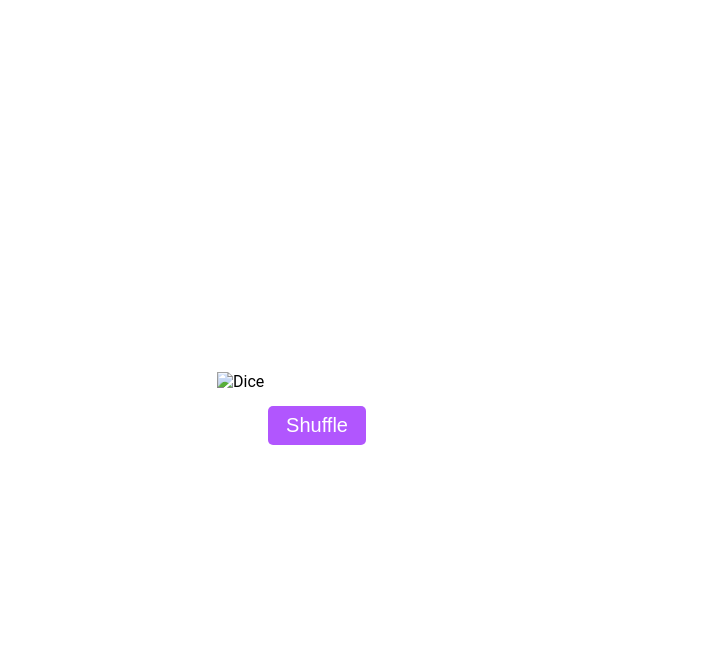
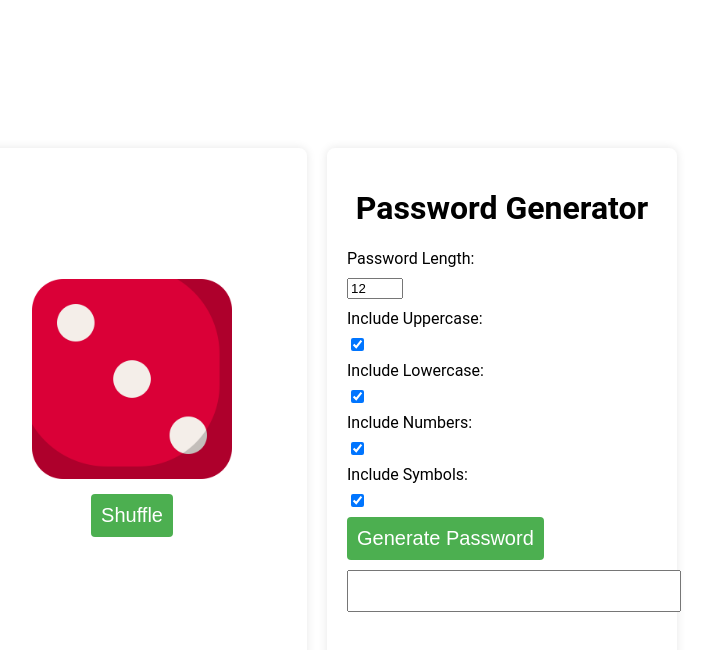
Before and after one commit to Nadeem222/Short-Project-Js-Dice, a plain HTML site: page index.html in a window 1280 px wide. Both pictures are taken after a click on the button "Shuffle". Shown: the whole page, without its empty margins (331-1043 px from the left). Drawn offline with Linux system fonts and the light colour scheme.

Commit message:
dice & aPassword generator complete

```diff
--- a/index.html
+++ b/index.html
@@ -9,11 +9,11 @@
         body {
             width: 100%;
             height: 100vh;
-
             display: flex;
             align-items: center;
             justify-content: center;
             font-family: 'Roboto', sans-serif;
+            gap: 20px;
         }
 
         .dice-container {
@@ -22,6 +22,12 @@
             justify-content: center;
             flex-direction: column;
             gap: 15px;
+            box-shadow: 0 0 10px rgba(0, 0, 0, 0.1);
+            width: 310px;
+            height: 480px;
+            padding: 20px;
+            background-color: #fff;
+            border-radius: 8px;
         }
 
         img {
@@ -37,6 +43,49 @@
             color: #fff;
             cursor: pointer;
         }
+
+        .password-con {
+            background-color: #fff;
+            padding: 20px;
+            border-radius: 8px;
+            box-shadow: 0 0 10px rgba(0, 0, 0, 0.1);
+            width: 310px;
+            height: 480px;
+        }
+
+        h1 {
+            text-align: center;
+        }
+
+        .options {
+            margin-top: 20px;
+        }
+
+        label,
+        input {
+            margin-bottom: 10px;
+            display: block;
+        }
+
+        button {
+            background-color: #4caf50;
+            color: #fff;
+            padding: 10px;
+            border: none;
+            border-radius: 4px;
+            cursor: pointer;
+        }
+
+        button:hover {
+            background-color: #45a049;
+        }
+
+        #password {
+            margin-top: 10px;
+            width: 100%;
+            padding: 10px;
+            font-size: 16px;
+        }
     </style>
 </head>
 
@@ -46,24 +95,77 @@
 
         <img src="./img/1.png" alt="Dice" id="img">
 
-        <button onclick="shuffle()">Shuffle</button>
+        <button onclick="anim()">Shuffle</button>
     </div>
+    <div class="password-con">
+        <h1>Password Generator</h1>
+        <div class="options">
+            <label for="length">Password Length:</label>
+            <input type="number" id="length" min="4" max="50" value="12">
+
+            <label for="uppercase">Include Uppercase:</label>
+            <input type="checkbox" id="uppercase" checked>
+
+            <label for="lowercase">Include Lowercase:</label>
+            <input type="checkbox" id="lowercase" checked>
+
+            <label for="numbers">Include Numbers:</label>
+            <input type="checkbox" id="numbers" checked>
+
+            <label for="symbols">Include Symbols:</label>
+            <input type="checkbox" id="symbols" checked>
+
+            <button id="generate">Generate Password</button>
+            <input type="text" id="password" readonly>
+        </div>
     </div>
-
     <script>
 
 
         function shuffle() {
 
-            var image = document.getElementById("img");
-            var dice = Math.ceil(Math.random() * 6);
+            const image = document.getElementById("img");
+            let dice = Math.ceil(Math.random() * 6);
 
-            image.setAttribute("src",)
+
+            // console.log(image);
+
+            image.setAttribute("src", `/img/${dice}.png`)
 
             console.log(dice);
 
         }
+        function anim() {
+            setTimeout(shuffle, 500);
+            const image = document.getElementById("img");
+            image.setAttribute("src", "dice.gif");
+        }
 
+        document.getElementById('generate').addEventListener('click', function () {
+            var length = document.getElementById('length').value;
+            var uppercase = document.getElementById('uppercase').checked;
+            var lowercase = document.getElementById('lowercase').checked;
+            var numbers = document.getElementById('numbers').checked;
+            var symbols = document.getElementById('symbols').checked;
+
+            document.getElementById('password').value = generatePassword(length, uppercase, lowercase, numbers, symbols);
+        });
+        function generatePassword(length, uppercase, lowercase, numbers, symbols) {
+            var charset = '';
+            var password = '';
+
+            if (uppercase) charset += 'ABCDEFGHIJKLMNOPQRSTUVWXYZ';
+            if (lowercase) charset += 'abcdefghijklmnopqrstuvwxyz';
+            if (numbers) charset += '0123456789';
+            if (symbols) charset += '!@#$%^&*()_+[]{}|;:,.<>?';
+
+            for (var i = 0; i < length; i++) {
+                var randomIndex = Math.floor(Math.random() * charset.length);
+                password += charset.charAt(randomIndex);
+            }
+
+            return password;
+        }
 
     </script>
 
```
Also changed, not shown: dice.gif (added), img/1.png (added), img/2.png (added), img/3.png (added), img/4.png (added), img/5.png (added), img/6.png (added).
